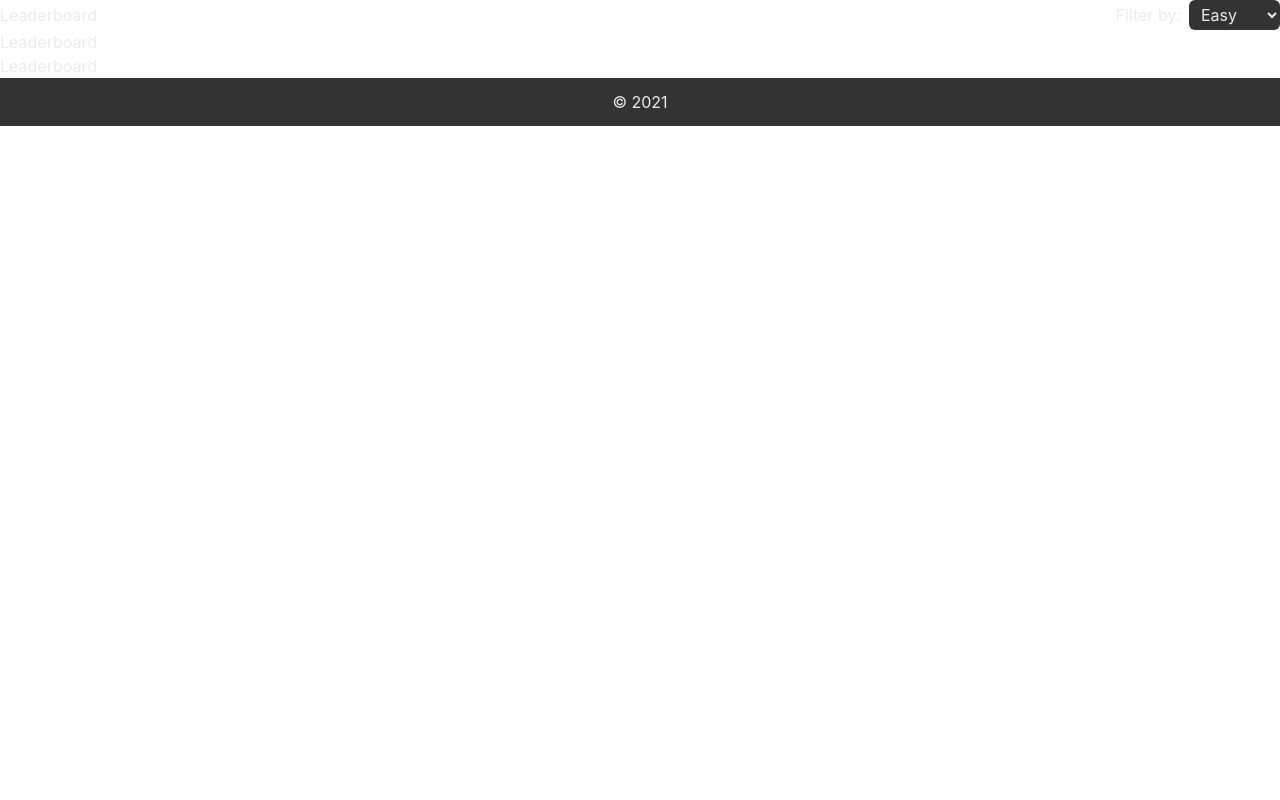
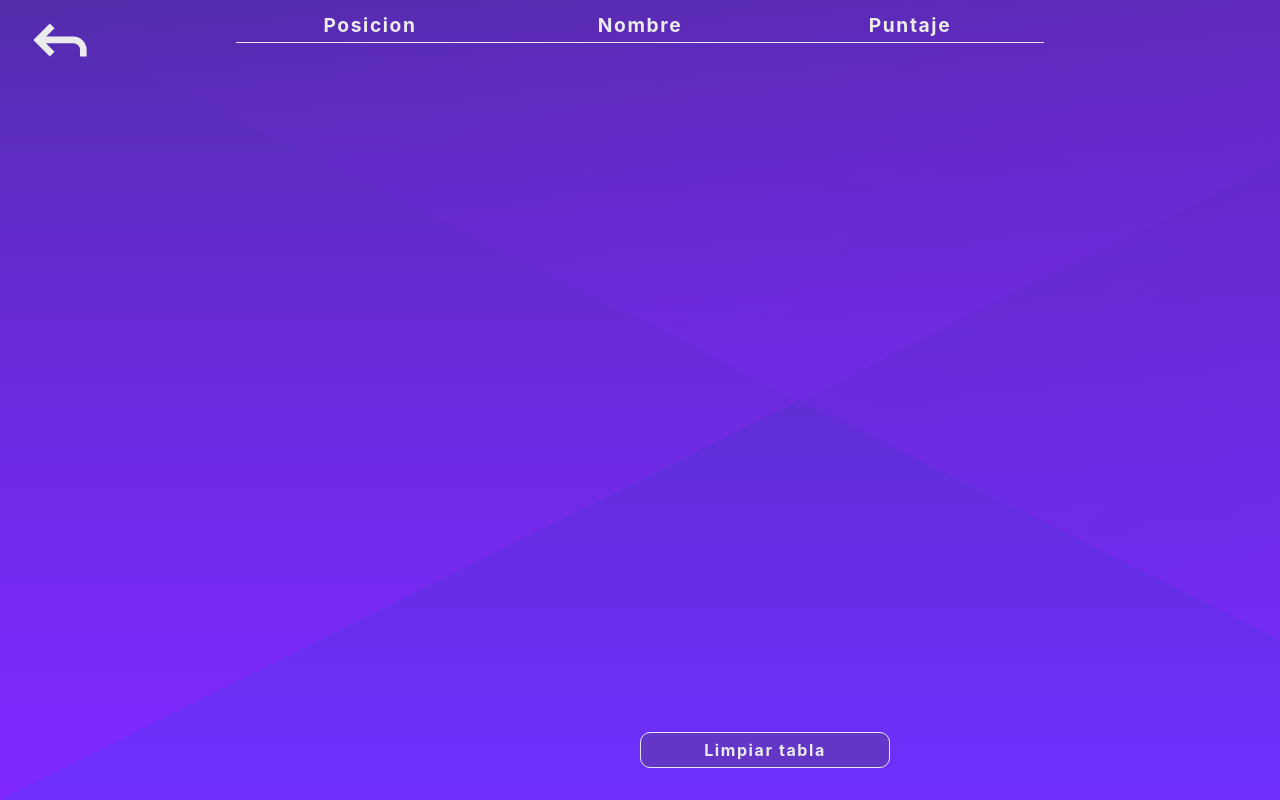
Before and after one commit to SanchezEnzo/Aiming, a React (Vite) app: page /leaderboard in a window 1280 px wide. Built offline with nearby package versions, Linux system fonts and the light colour scheme.

Commit message:
Updating Playground

```diff
--- /dev/null
+++ b/src/components/leaderboard/CardConfirm.tsx
@@ -0,0 +1,30 @@
+export function CardConfirm() {
+  return (
+    <>
+      <section className='absolute flex justify-center items-center w-full h-screen'>
+        <div className='relative flex flex-col justify-around items-center w-[200px] h-[150px]  bg-[#532caa] z-30 rounded-xl text-[#ebebeb] border border-white shadow'>
+          <p className='font-bold'>
+            {/* {language === 'English' ? 'Are you sure?' : 'Estás seguro?'} */}
+          </p>
+          <div className='flex'>
+            <button
+              className='block h-[40px] w-[40px] mx-4 rounded-xl border border-white hover:text-white'
+              onClick={() => {
+                // clearLeaderBoard()
+                // handleConfirmClear()
+              }}
+            >
+              {/* {language === 'English' ? 'Yes' : 'Si'} */}
+            </button>
+            <button
+              className='block h-[40px] w-[40px] mx-4 rounded-xl border border-white hover:text-white'
+              // onClick={handleConfirmClear}
+            >
+              No
+            </button>
+          </div>
+        </div>
+      </section>
+    </>
+  )
+}
--- a/src/components/leaderboard/Confirm.tsx
+++ /dev/null
@@ -1,7 +0,0 @@
-export function Confirm() {
-  return (
-    <div className='text-[#ebebeb]'>
-      <h1>Leaderboard</h1>
-    </div>
-  )
-}
--- a/src/components/leaderboard/Footer.tsx
+++ b/src/components/leaderboard/Footer.tsx
@@ -1,7 +1,20 @@
+import { CardConfirm } from './CardConfirm'
+
 export function Footer() {
   return (
-    <div className='footer flex justify-center items-center w-full h-12 bg-[#333333] text-[#ebebeb]'>
-      <p>© 2021</p>
-    </div>
+    <footer>
+      <button
+        className='absolute bottom-[4vh] cursor-pointer mt-2.5 flex justify-center w-[250px] border-solid border font-bold py-[5px] rounded-[10px] bg-[#6436c7] hover:text-white'
+        // onClick={handleConfirmClear}
+      >
+        {/* {language === 'English' ? 'Clear board' : 'Limpiar tabla'} */}
+        Limpiar tabla
+      </button>
+      {false && (
+        <div className='fixed bottom-0 top-0 left-0 right-0 bg-[#783CFF]/75 blur-sm z-20 '>
+          <CardConfirm />
+        </div>
+      )}
+    </footer>
   )
 }
--- a/src/components/leaderboard/Header.tsx
+++ b/src/components/leaderboard/Header.tsx
@@ -1,19 +1,18 @@
+import { Link } from 'react-router-dom'
+import { ReturnIcon } from '../icons'
+
 export function Header() {
   return (
-    <div className='flex justify-between items-center'>
-      <h1 className='text-[#ebebeb]'>Leaderboard</h1>
-      <div className='flex items-center space-x-2'>
-        <span className='text-[#ebebeb]'>Filter by:</span>
-        <select
-          className='bg-[#333] text-[#ebebeb] rounded-md px-2 py-1'
-          name='difficulty'
-          id='difficulty'
-        >
-          <option value='EASY'>Easy</option>
-          <option value='NORMAL'>Normal</option>
-          <option value='HARD'>Hard</option>
-        </select>
-      </div>
-    </div>
+    <header>
+      {true ? (
+        <Link to='/game'>
+          <ReturnIcon />
+        </Link>
+      ) : (
+        <Link to='/'>
+          <ReturnIcon />
+        </Link>
+      )}
+    </header>
   )
 }
--- a/src/components/leaderboard/Table.tsx
+++ b/src/components/leaderboard/Table.tsx
@@ -1,7 +1,61 @@
+import { DIFFICULTIES } from '../../constants/difficulties'
+
 export function Table() {
   return (
-    <div className='text-[#ebebeb]'>
-      <h1>Leaderboard</h1>
-    </div>
+    <table className='w-[810px]'>
+      <thead>
+        <tr className='flex justify-around text-[1.2rem]'>
+          <th className='block w-[100px]'>
+            {/* {language === 'English' ? 'Position' : 'Posición'} */}
+            Posicion
+          </th>
+          <th className='block w-[100px]'>
+            {/* {language === 'English' ? 'Name' : 'Nombre'} */}
+            Nombre
+          </th>
+          <th className='block w-[100px]'>
+            {/* {language === 'English' ? 'Score' : 'Puntaje'} */}
+            Puntaje
+          </th>
+        </tr>
+        <tr>
+          <th colSpan={3}>
+            <hr />
+          </th>
+        </tr>
+      </thead>
+      <tbody>
+        {/* {difficulties === DIFFICULTIES.EASY &&
+          sortedLeaderBoardEasy.map((player, num) => (
+            <tr className='flex justify-around mt-[0.5vh]' key={player.id}>
+              <td className='text-center block w-[270px]'>{num + 1}.</td>
+              <td className='text-center block w-[270px]'>
+                {player.name ? player.name : 'no name'}
+              </td>
+              <td className='text-center block w-[270px]'>{player.score}</td>
+            </tr>
+          ))}
+        {difficulties === DIFFICULTIES.NORMAL &&
+          sortedLeaderBoardNormal.map((player, num) => (
+            <tr className='flex justify-around mt-[0.5vh]' key={player.id}>
+              <td className='text-center block w-[270px]'>{num + 1}.</td>
+              <td className='text-center block w-[270px]'>
+                {player.name ? player.name : 'no name'}
+              </td>
+              <td className='text-center block w-[270px]'>{player.score}</td>
+            </tr>
+          ))}
+        {difficulties === DIFFICULTIES.HARD &&
+          sortedLeaderBoardHard.map((player, num) => (
+            <tr className='flex justify-around mt-[0.5vh]' key={player.id}>
+              <td className='text-center block w-[270px]'>{num + 1}.</td>
+              <td className='text-center block w-[270px]'>
+                {player.name ? player.name : 'no name'}
+              </td>
+              <td className='text-center block w-[270px]'>{player.score}</td>
+            </tr>
+          ))} */}
+      </tbody>
+    </table>
   )
 }
--- a/src/pages/Leaderboard.tsx
+++ b/src/pages/Leaderboard.tsx
@@ -1,14 +1,12 @@
 import { Footer } from '../components/leaderboard/Footer'
 import { Header } from '../components/leaderboard/Header'
 import { Table } from '../components/leaderboard/Table'
-import { Confirm } from '../components/leaderboard/Confirm'
 
 export default function Leaderboard() {
   return (
-    <div className='text-[#ebebeb]'>
+    <div className='text-[#ebebeb] fixed inset-0  gap-2.5 tracking-widest flex flex-col items-center  leaderBoard'>
       <Header />
       <Table />
-      <Confirm />
       <Footer />
     </div>
   )
```
